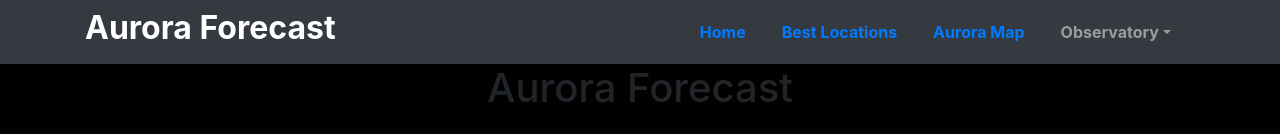
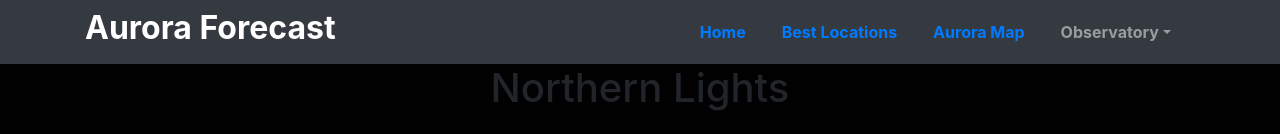
Before and after one commit to aidenkimgj/aurora-forecast, a React (Create React App) app: page / in a window 1280 px wide. Shown: the top 134 px of the page. Built offline with nearby package versions, Linux system fonts and the light colour scheme; no server answers.

Commit message:
Change Web application name

```diff
--- a/src/components/Footer.jsx
+++ b/src/components/Footer.jsx
@@ -12,7 +12,7 @@ const Footer = () => {
       <Row>
         <Col>
           <p>
-            Copyright &copy; <span>{thisYear()}</span> Aurora Forecast
+            Copyright &copy; <span>{thisYear()}</span> Aurora World
           </p>
         </Col>
       </Row>
--- a/src/components/Header.jsx
+++ b/src/components/Header.jsx
@@ -6,7 +6,7 @@ const Header = () => {
     <div id="page-header" className="mb-3">
       <Row>
         <Col md="6" sm="auto" className="text-center m-auto">
-          <h1>Aurora Forecast</h1>
+          <h1>Northern Lights</h1>
         </Col>
       </Row>
     </div>
```
